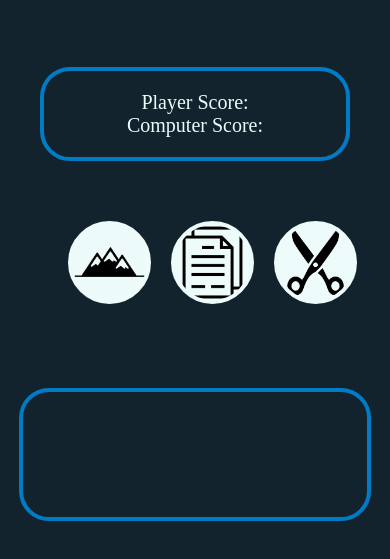
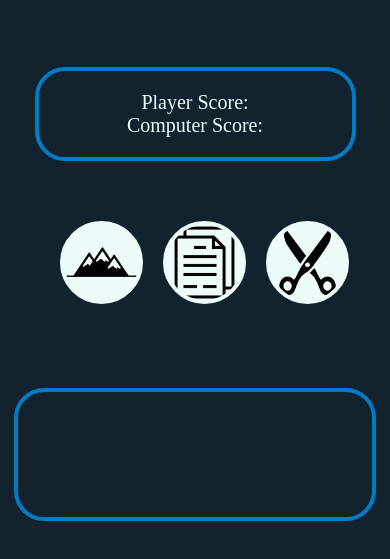
Before and after one commit to malchow24/rock-paper-scissors, a plain HTML site: page index.html in a window 390 px wide. Shown: the part 87-646 px from the top of the page. Drawn offline with Linux system fonts and the light colour scheme.

Commit message:
little changes

```diff
--- a/style/index.css
+++ b/style/index.css
@@ -126,7 +126,7 @@ h1 {
 /* Responsive for Smartphones etc */
 @media only screen and (max-width: 600px) {
   body {
-    width: 375px;
+    width: 390px;
   }
   h1 {
     font-size: 30px;
```
